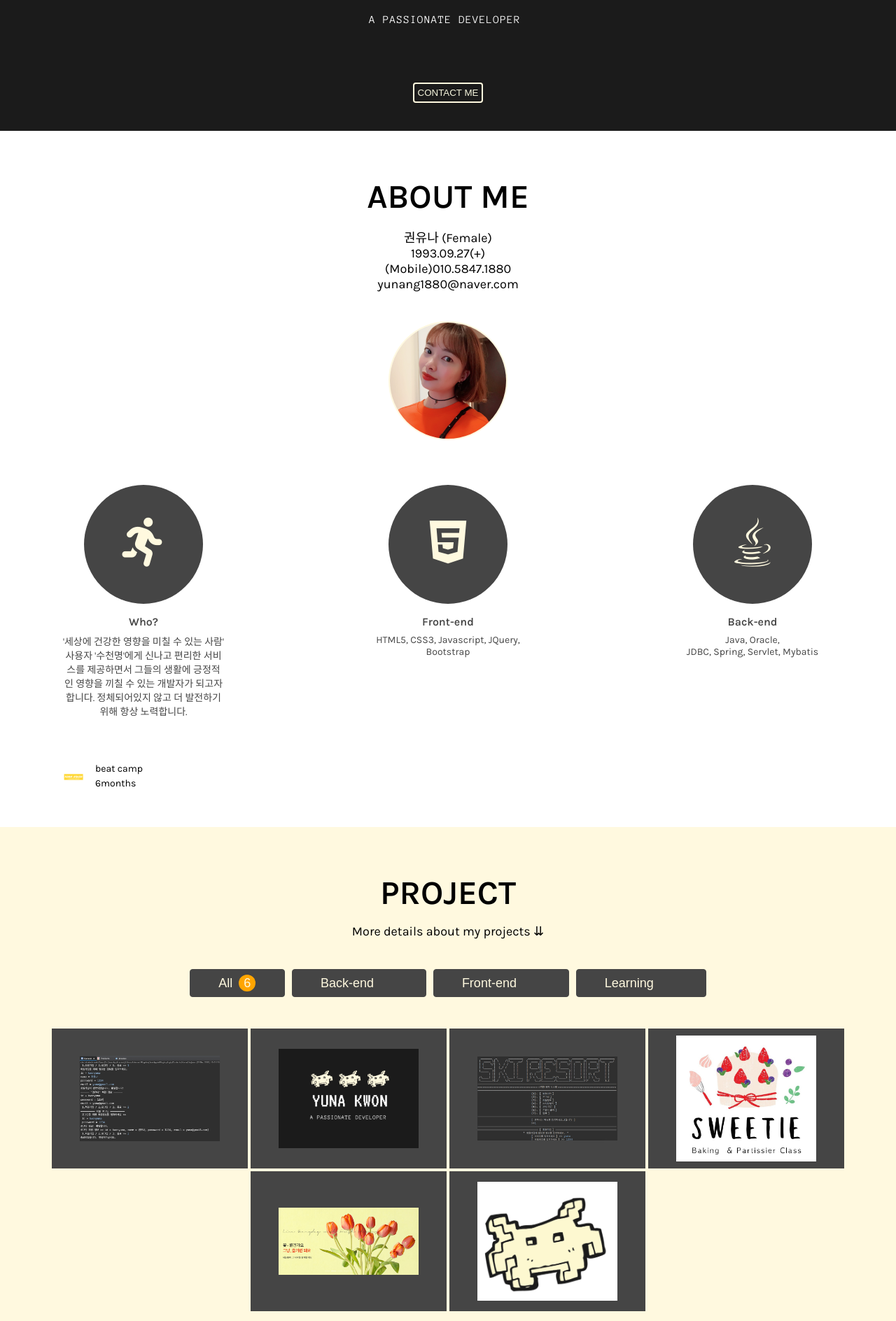
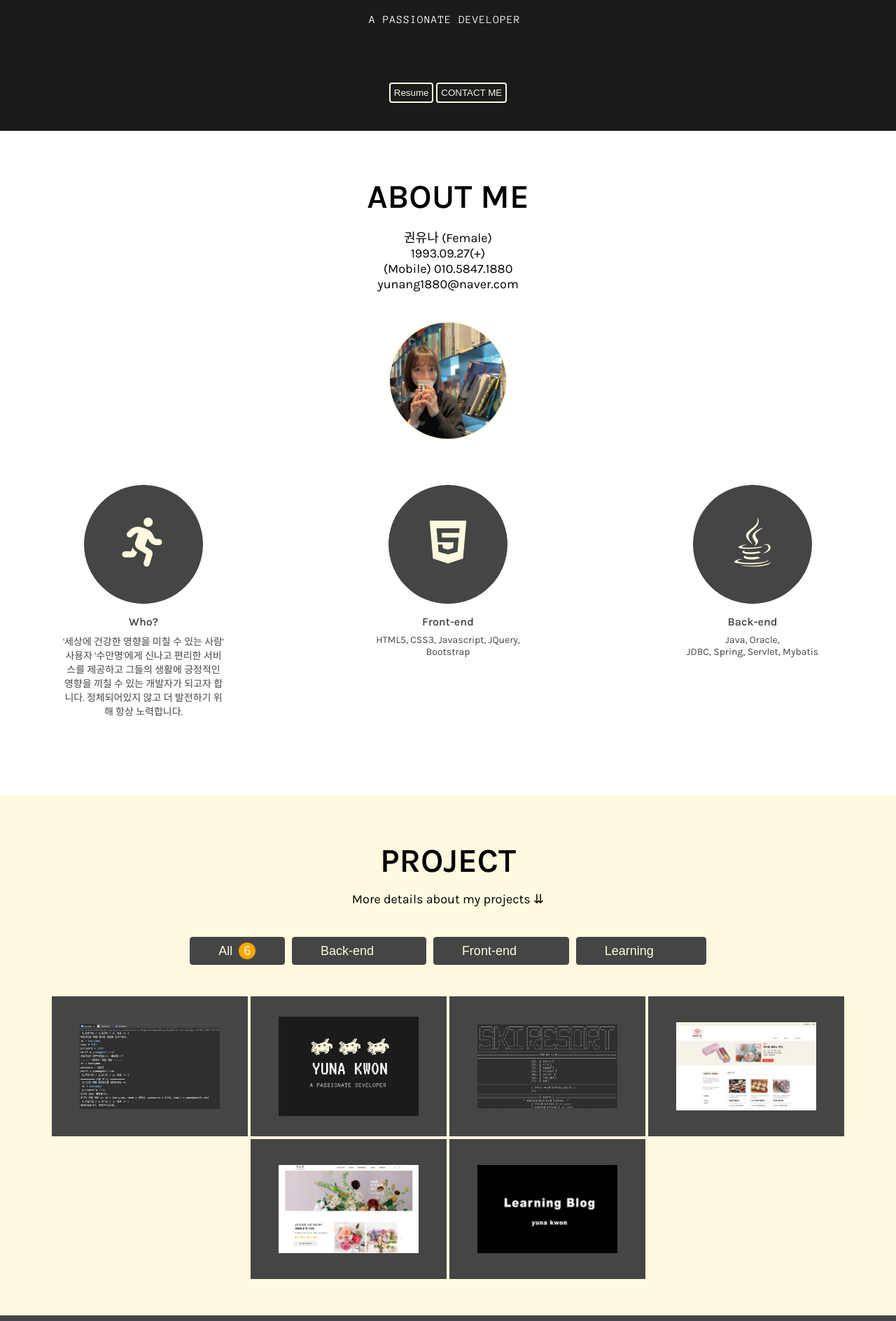
Before and after one commit to yuna1880/yuna1880.github.io, a plain HTML site: page index.html in a window 1280 px wide. Shown: the part 252-2140 px from the top of the page at 70% size. Drawn offline with Linux system fonts and the light colour scheme.

Commit message:
5/12 : resume update

```diff
--- a/index.html
+++ b/index.html
@@ -52,19 +52,22 @@
             <h1 class="home__title"> <br><br><br><br></h1>
             <h2 class="home__disription"> <br><br></h2>
 
+            <button class="home_resume"
+                onclick="javascript:window.open('https://www.notion.so/yunakwon/Yuna-Kwon-48da6316e26d4e15a80dce844655f9d0')">Resume</button>
+
             <button class="home_contact" data-link="#contact">CONTACT ME</button>
         </div>
     </section>
     <!-- About -->
     <section id="about" class="section section__container">
         <h1>ABOUT ME</h1>
-        <p> 권유나 (Female)<br>
+        <p>권유나 (Female)<br>
             1993.09.27(+)<br>
-            (Mobile)010.5847.1880<br>
+            (Mobile) 010.5847.1880<br>
             yunang1880@naver.com
         </p> <br><br>
 
-        <img src="imgs/profile1.JPG" alt="Yuna's profile photo" class="home_avatar">
+        <img src="imgs/profile3.jpg" alt="Yuna's profile photo" class="home_avatar">
 
         <div class="about__majors">
             <div class="major">
@@ -74,7 +77,7 @@
                 <h2 class="major__title">Who?</h2>
                 <div class="major__description">
                     '세상에 건강한 영향을 미칠 수 있는 사람'
-                    사용자 '수천명'에게 신나고 편리한 서비스를 제공하면서 그들의 생활에 긍정적인 영향을 끼칠 수 있는 개발자가 되고자 합니다.
+                    사용자 '수만명'에게 신나고 편리한 서비스를 제공하고 그들의 생활에 긍정적인 영향을 끼칠 수 있는 개발자가 되고자 합니다.
                     정체되어있지 않고 더 발전하기 위해
                     항상 노력합니다.
                 </div>
@@ -102,11 +105,11 @@
         </div>
         <div class="about__jobs">
             <div class="job">
-                <img src="imgs/favicon3.png" width="30px" alt="explain" class="job__logo">
+                <!-- <img src="imgs/favicon3.png" width="30px" alt="explain" class="job__logo">
                 <div class="job__description">
                     <p class="job__name">beat camp</p>
                     <p class="job__period">6months</p>
-                </div>
+                </div> -->
             </div>
         </div>
 
@@ -152,26 +155,26 @@
                         </div>
                     </a>
                     <a href="https://github.com/yuna1880/BakingClass_Reservation_Project" class="project" target="blank" data-type="back-end">
-                        <img class="project__img" src="imgs/porjects/baking.jpg" alt="Baking_Project" width="200px">
+                        <img class="project__img" src="imgs/projects/섬네일1.jpg" alt="Baking_Project" width="200px">
                         <div class="project__deiscription">
                             <h3>Baking Class Reservation Website Project</h3>
-                            <span>JSP + MyBatis 를 이용한 베이킹 원데이 클래스 예약 사이트</span>
+                            <span>JSP + MyBatis 를 이용한 <br> 베이킹 원데이 클래스 예약 사이트</span>
                         </div>
                     </a>
                     <a href="http://alwaysbom.xyz/" class="project" target="blank" data-type="back-end">
-                        <img class="project__img" src="imgs/porjects/bom.png" alt="Flower_Project" width="200px">
+                        <img class="project__img" src="imgs/projects/섬네일2.jpg" alt="Flower_Project" width="200px">
                         <div class="project__deiscription">
                             <h3>Flower Subscription & Shopping mall Website Project</h3>
-                            <span>Spring Framework 를 이용한 '새늘봄' 꽃 정기구독 사이트</span>
+                            <span>Spring Framework 를 이용한 <br> '새늘봄' 꽃 정기구독 사이트</span>
                             <span>(정기구독 & 꽃다발 쇼핑 & 플라워 클래스 구현)</span>
                         </div>
                     </a>
                     <a href="https://blog.naver.com/yunang1880" class="project" target="blank" data-type="learning">
-                        <img class="project__img" src="imgs/porjects/blog.png" alt="Learning_Blog" width="200px">
+                        <img class="project__img" src="imgs/projects/섬네일3.jpg" alt="Learning_Blog" width="200px">
                         <div class="project__deiscription">
                             <h3>Learning Blog</h3>
                             <span>기술 블로그</span>
-                            <span>배운것을 정리하고 오류사항을 기록해두는 기술 블로그</span>
+                            <span>배운것을 정리하고 버그 및 오류를 <br> 기록해두는 기술 블로그</span>
                         </div>
                     </a>
                 </div>
@@ -264,7 +267,7 @@
     </section>
 -->
 
-    <!-- Blog? -->
+    <!-- Blog?
     <section id="testimonials" class="section">
         <h1>BLOG</h1>
         <h3>See how I am learning a programming</h3>
@@ -291,7 +294,7 @@
                 </div>
             </div>
         </div>
-    </section>
+    </section> -->
     <!-- Contact -->
     <section id="contact" class="section">
         <h1 class="contact__title">Let's work together!</h1>
--- a/js/main.js
+++ b/js/main.js
@@ -125,3 +125,7 @@ function scrollIntoView(selector) {
         behavior: "smooth"
     });
 }
+
+function goResume() {
+    location.href='https://www.notion.so/yunakwon/Yuna-Kwon-48da6316e26d4e15a80dce844655f9d0';
+}
--- a/style.css
+++ b/style.css
@@ -160,6 +160,14 @@ p {
 }
 
 .home_contact {
+    color: beige;
+    font-weight: var(--weight-medium);
+    border: 2px solid var(--color-beige);
+    border-radius: 4px;
+    padding: 5px;
+}
+
+.home_resume {
     color: beige;
     font-weight: var(--weight-medium);
     border: 2px solid var(--color-beige);
```
Also changed, not shown: imgs/porjects/섬네일2.jpg (added), imgs/profile3.jpg (added), imgs/projects/섬네일1.jpg (added), imgs/projects/섬네일2.jpg (added), imgs/projects/섬네일3.jpg (added), imgs/섬네일1 copy.jpg (added), imgs/섬네일1.jpg (added), 2 other files.
